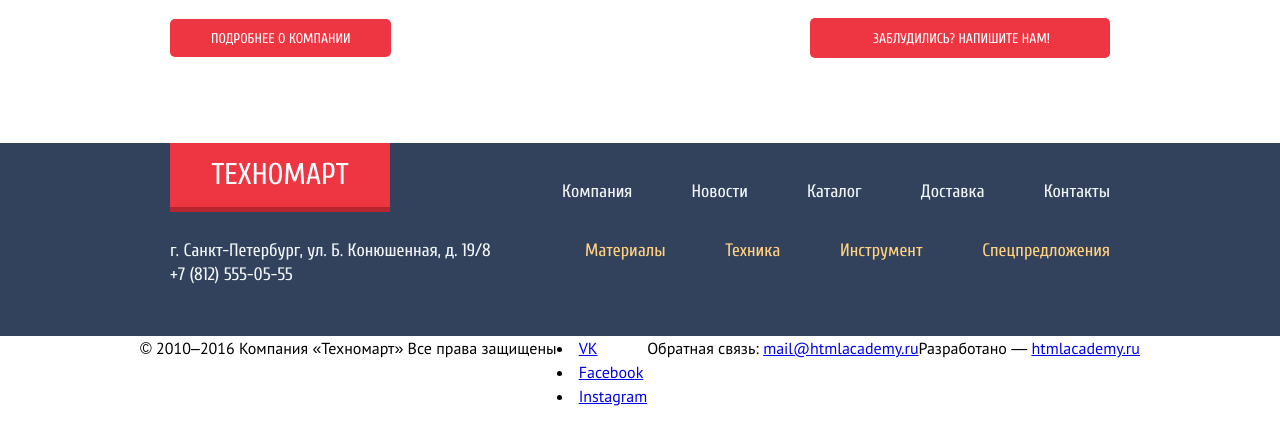
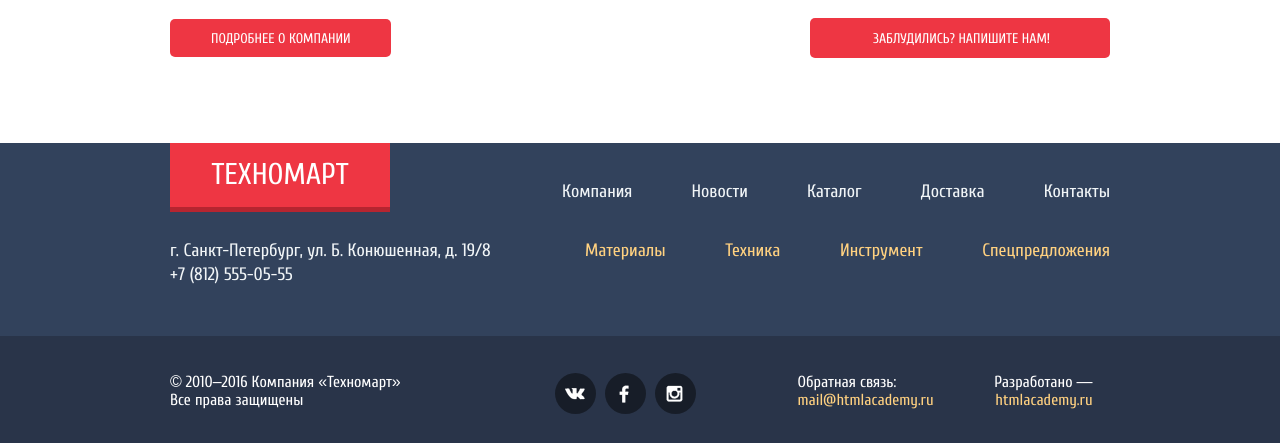
Before and after one commit to Valetorn/Technomart, a website: page index.html in a window 1280 px wide. Shown: the part 2708-3151 px from the top of the page. Before the commit the page ends 3116 px from the top, so only its background shows below. Drawn offline with nearby package versions, Linux system fonts and the light colour scheme; files that its build step writes are made by us from their sources.

Commit message:
Finished adding styles for 'main-bottom' block in index.html

```diff
--- a/index.html
+++ b/index.html
@@ -482,30 +482,36 @@
 						<p class="copyright__text">&copy; 2010–2016 Компания «Техномарт» Все права защищены</p>
 					</section>
 
-					<section class="social ul social__list">
-						<li class="social__item">
-							<a href="#" class="social__link social__link--vk">VK</a>
-						</li>
+					<section class="social">
+						<ul class="social__list">
+							<li class="social__item social__item--vk">
+								<a href="#" class="btn social__link">VK</a>
+							</li>
 
-						<li class="social__item">
-							<a href="#" class="social__link social__link--fb">Facebook</a>
-						</li>
+							<li class="social__item social__item--fb">
+								<a href="#" class="btn social__link">Facebook</a>
+							</li>
 
-						<li class="social__item">
-							<a href="#" class="social__link social__link--inst">Instagram</a>
-						</li>
+							<li class="social__item social__item--inst">
+								<a href="#" class="btn social__link">Instagram</a>
+							</li>
+						</ul>
 					</section>
 
 					<section class="feedback">
-						<span class="feedback__text">Обратная связь:</span>
+						<div class="feedback__container">
+							<div class="feedback__write-us">
+								<span class="feedback__text">Обратная связь:</span>
 
-						<a href="mailto:mail@htmlacademy.ru" class="feedback__email">mail@htmlacademy.ru</a>
-					</section>
+								<a href="mailto:mail@htmlacademy.ru" class="feedback__link">mail@htmlacademy.ru</a>
+							</div>
 
-					<section class="developer">
-						<span class="developer__text">Разработано —</span>
+							<div class="feedback__developer">
+								<span class="feedback__text">Разработано —</span>
 
-						<a href="htmlacademy.ru" class="developer__link">htmlacademy.ru</a>
+								<a href="htmlacademy.ru" class="feedback__link">htmlacademy.ru</a>
+							</div>
+						</div>
 					</section>
 				</div>
 			</div>
--- /dev/null
+++ b/less/blocks/bottom-footer.less
@@ -0,0 +1,7 @@
+.bottom-footer {
+	display: flex;
+	justify-content: center;
+	width: 100%;
+	min-height: 107px;
+	background-color: @dark-blue;
+}
--- /dev/null
+++ b/less/blocks/copyright.less
@@ -0,0 +1,9 @@
+.copyright {
+	.font("Cuprum", sans-serif; 1rem; 18px; 400; #ffffff);
+	flex-basis: 330px;
+	margin-top: 37px;
+
+	&__text {
+		width: 240px;
+	}
+}
--- /dev/null
+++ b/less/blocks/feedback.less
@@ -0,0 +1,36 @@
+.feedback {
+	display: flex;
+	justify-content: center;
+	flex-basis: 330px;
+	margin-top: 37px;
+
+	&__container {
+		display: flex;
+		justify-content: space-around;
+		flex-basis: 310px;
+	}
+
+	&__write-us, &__developer{
+		.font("Cuprum", sans-serif; 1rem; 18px; 400; #ffffff);
+		flex-basis: 140px;
+		text-align: left;
+	}
+
+	&__developer {
+		text-align: right;
+	}
+
+	&__link {
+		color: @gold;
+		text-decoration: none;
+
+		&:hover {
+			text-decoration: underline;
+		}
+
+		&:active {
+			color: @dark-red;
+			text-decoration: none;
+		}
+	}
+}
--- /dev/null
+++ b/less/blocks/social.less
@@ -0,0 +1,46 @@
+.social {
+	display: flex;
+	justify-content: flex-start;
+	flex-basis: 180px;
+	margin-top: 37px;
+
+	&__list {
+		.no-list-style;
+		display: flex;
+		flex-direction: row;
+		justify-content: space-around;
+		flex-basis: 150px;
+		font-size: 0;
+	}
+
+	&__item {
+		width: 41px;
+		height: 41px;
+		background-color: darken(@dark-blue, 10%);
+		border-radius: 50%;
+		background-repeat: no-repeat;
+		background-position: 48% 50%;
+
+		&--vk {
+			background-image: @icon-vk;
+		}
+
+		&--fb {
+			background-image: @icon-fb;
+		}
+
+		&--inst {
+			background-image: @icon-inst;
+		}
+
+		&:hover {
+			background-color: @dark-red;
+		}
+	}
+
+	&__link {
+		display: block;
+		width: 100%;
+		height: 100%;
+	}
+}
--- a/less/global/var.less
+++ b/less/global/var.less
@@ -8,7 +8,7 @@
 @grey-service: #f3f7f9;
 @red: #e9292a;
 @btn-white: #ffffff;
-@main-bgcolor: ##ffffff;
+@main-bgcolor: #ffffff;
 @orange: #f6b22d;
 @light-blue: #4aafde;
 @purple: #cc79d1;
@@ -34,3 +34,6 @@
 @gurantee: url(../img/gurantee.png);
 @credit: url(../img/credit.png);
 @map: url(../img/map.jpg);
+@icon-vk: url(../img/icon-vk.png);
+@icon-fb: url(../img/icon-facebook.png);
+@icon-inst: url(../img/icon-instagramm.png);
--- a/less/style.less
+++ b/less/style.less
@@ -71,3 +71,11 @@
 @import "blocks/top-footer.less";
 
 @import "blocks/secondly-menu.less";
+
+@import "blocks/bottom-footer.less";
+
+@import "blocks/copyright.less";
+
+@import "blocks/social.less";
+
+@import "blocks/feedback.less";
```
Also changed, not shown: dist/css/style.css, dist/img/icon-facebook.png (added), dist/img/icon-instagramm.png (added), dist/img/icon-vk.png (added), dist/index.html, dist/test.html (deleted), img/icon-facebook.png (added), img/icon-instagramm.png (added), img/icon-vk.png (added).
